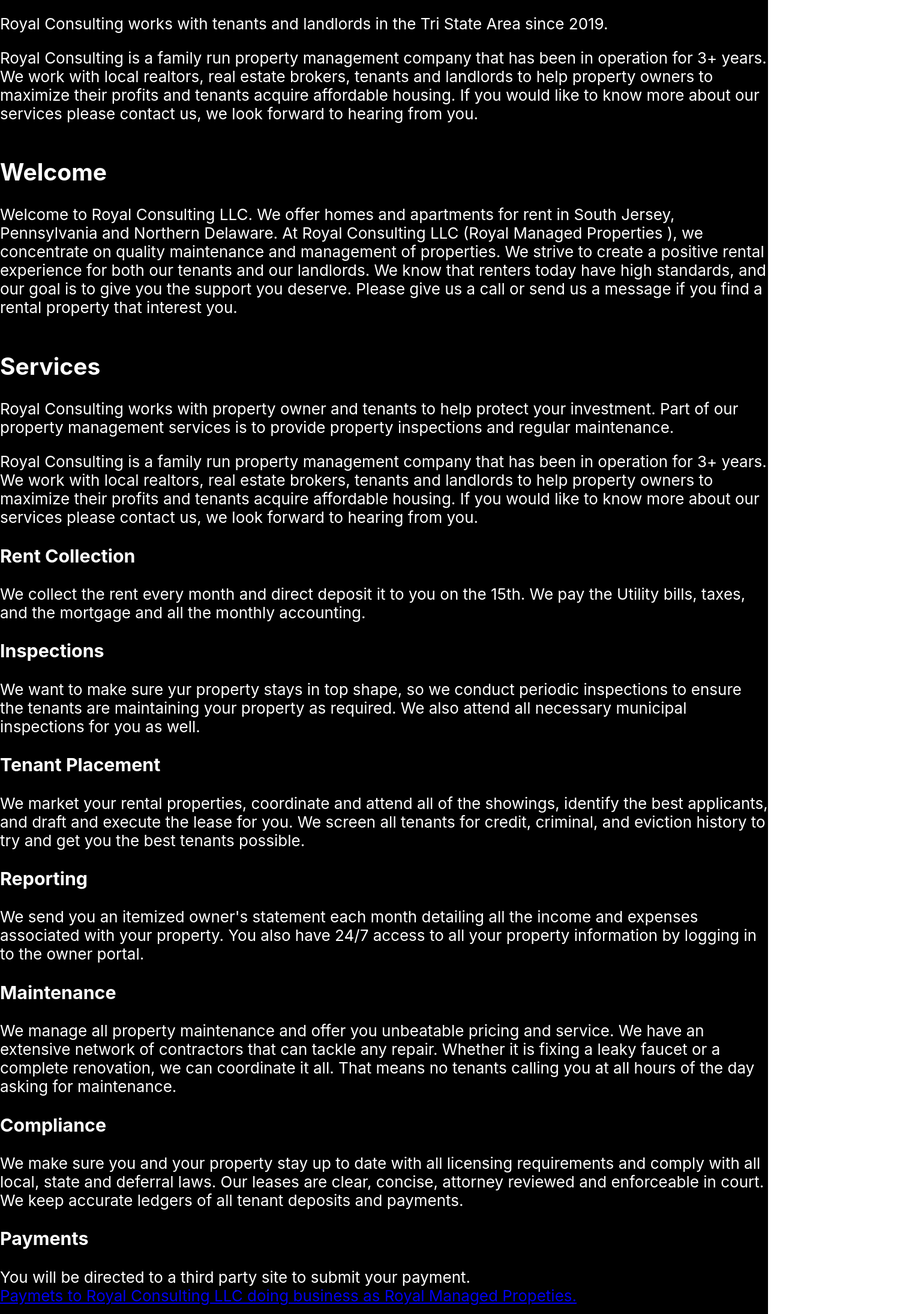
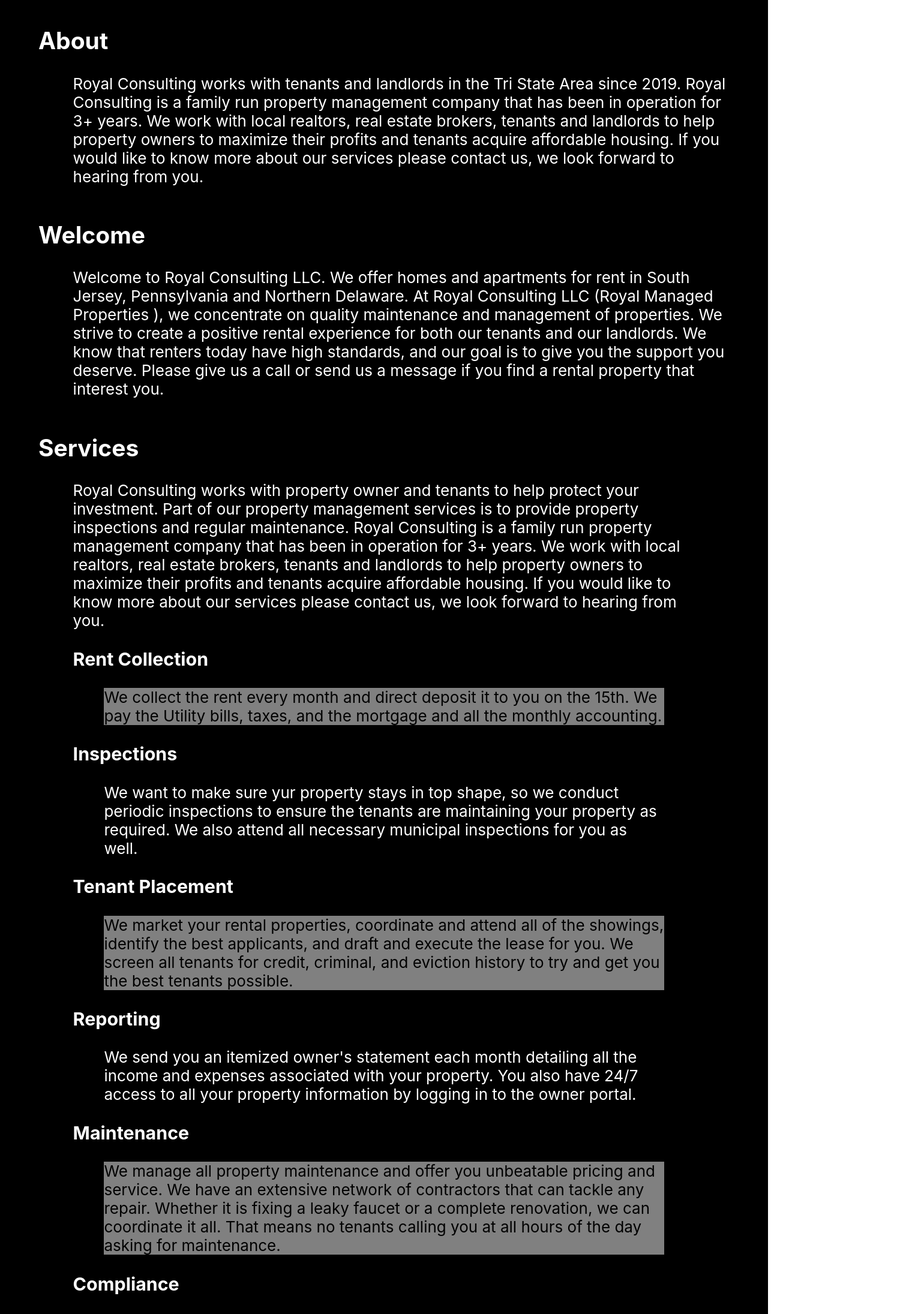
Before and after one commit to croyal01/RoyalConsultingLLC, a React (Create React App) app: page / in a window 1280 px wide. Shown: the part 522-2713 px from the top of the page at 60% size, 1540 px wide, since content can reach past the window. Built offline with nearby package versions, Linux system fonts and the light colour scheme.

Commit message:
Update styling

```diff
--- a/src/About.jsx
+++ b/src/About.jsx
@@ -2,12 +2,9 @@
 const About = () => {
     const CompName = "About";
 return (
-    <div>
+    <div style={{marginLeft:'5%', marginRight:'5%', border:'1px'}}>
         <h2>{CompName}</h2>
-        <p>Royal Consulting works with tenants and landlords in the Tri State Area since 2019.
-
-        </p>
-        <p>
+        <p style={{marginLeft:'5%'}}> Royal Consulting works with tenants and landlords in the Tri State Area since 2019.
         Royal Consulting is a family run property management company that has been in operation for 3+ years.
         We work with local realtors, real estate brokers, tenants and landlords to help property owners to maximize their profits and tenants acquire affordable housing.
         If you would like to know more about our services please contact us, we look forward to hearing from you.
--- a/src/App.css
+++ b/src/App.css
@@ -29,6 +29,16 @@
   color: #61dafb;
 }
 
+.Service-odd
+{
+  background-color:grey;
+  color: black;
+}
+.Service-even
+{
+  background-color: black;
+}
+
 @keyframes App-logo-spin {
   from {
     transform: rotate(0deg);
--- a/src/Header.jsx
+++ b/src/Header.jsx
@@ -3,8 +3,8 @@
 
 const Header = () => {
     return (
-        <div width="100%">
-            <img  src={RMPLogo} alt="Royal Consulting Logo" width="800" height="400" />
+        <div>
+            <img  src={RMPLogo} alt="Royal Consulting Logo" width="1800" height="500" />
             <hr />
         </div>
     );
--- a/src/MgtServices.jsx
+++ b/src/MgtServices.jsx
@@ -1,54 +1,56 @@
 import React from 'react';
+
 const MgtServices = () => {
     const CompName="Services";
+    const cn = "Service-odd";
+    const cn2 = "Service-even";
 return (
 
-    <div width ="60%">
+    <div style={{marginLeft:'5%', marginRight:'5%', border:'1px'}}>
         <h2>{CompName}</h2>
-        <p>Royal Consulting works with property owner and tenants to help protect your investment.
+        <p  style={{marginLeft:'5%', marginRight:'5%'}}> Royal Consulting works with property owner and tenants to help protect your investment.
             Part of our property management services is to provide property inspections and regular maintenance.
-
-        </p>
-        <p>
             Royal Consulting is a family run property management company that has been in operation for 3+ years.
             We work with local realtors, real estate brokers, tenants and landlords to help property owners to
             maximize their profits and tenants acquire affordable housing. If you would like to know more about our services please contact us,
             we look forward to hearing from you.
         </p>
-        <p>
+        <p  style={{marginLeft:'5%', marginRight:'5%'}}>
             <h3>Rent Collection</h3>
-            <p>We collect the rent every month and direct deposit it to you on the 15th.
+            <p className={cn} style={{marginLeft:'5%', marginRight:'5%'}}>We collect the rent every month and direct deposit it to you on the 15th.
             We pay the Utility bills, taxes, and the mortgage and all the monthly accounting. </p>
 
             <h3>
                 Inspections
             </h3>
-            <p>We want to make sure yur property stays in top shape, so we conduct periodic inspections to ensure the tenants are maintaining your property as required.
+            <p className={cn2} style={{marginLeft:'5%', marginRight:'5%'}}>We want to make sure yur property stays in top shape, so we conduct periodic inspections to ensure the tenants are maintaining your property as required.
                We also attend all necessary municipal inspections for you as well.
             </p>
 
             <h3>
                 Tenant Placement
             </h3>
-            <p>We market your rental properties, coordinate and attend all of the showings, identify the best applicants, and draft and execute the lease for you.
+            <p className={cn} style={{marginLeft:'5%', marginRight:'5%'}}>We market your rental properties, coordinate and attend all of the showings, identify the best applicants, and draft and execute the lease for you.
             We screen all tenants for credit, criminal, and eviction history to try and get you the best tenants possible. </p>
 
-            <h3>Reporting</h3>
-            <p>We send you an itemized owner's statement each month detailing all the income and expenses associated with your property.
+            <h3 >Reporting</h3>
+            <p className={cn2} style={{marginLeft:'5%', marginRight:'5%'}}>We send you an itemized owner's statement each month detailing all the income and expenses associated with your property.
                 You also have 24/7 access to all your property information by logging in to the owner portal. </p>
 
             <h3>Maintenance</h3>
-            <p>We manage all property maintenance and offer you unbeatable pricing and service.
+            <p className={cn} style={{marginLeft:'5%', marginRight:'5%'}}>We manage all property maintenance and offer you unbeatable pricing and service.
                 We have an extensive network of contractors that can tackle any repair. Whether it is fixing a leaky faucet or a complete renovation, we can coordinate it all.
                 That means no tenants calling you at all hours of the day asking for maintenance.
             </p>
             <h3>Compliance</h3>
+            <p className={cn2} style={{marginLeft:'5%', marginRight:'5%'}}>
             We make sure you and your property stay up to date with all licensing requirements and comply with all local, state and deferral laws.
             Our leases are clear, concise, attorney reviewed and enforceable in court.
             We keep accurate ledgers of all tenant deposits and payments.
+            </p>
 
             <h3>Payments</h3>
-            <p>
+            <p className={cn} style={{marginLeft:'5%', marginRight:'5%'}}>
                 You will be directed to a third party site to submit your payment. <br />
                 <a href="https://www.rentspree.com/dashboard/rent-payments" alt="Payments" >Paymets to Royal Consulting LLC doing business as Royal Managed Propeties.</a>
             </p>
--- a/src/Welcome.jsx
+++ b/src/Welcome.jsx
@@ -2,9 +2,9 @@
 const Welcome = () => {
 const CompName="Welcome";
 return (
-    <div>
+    <div style={{marginLeft:'5%', marginRight:'5%', border:'1px'}}>
         <h2>{CompName}</h2>
-        <p>Welcome to Royal Consulting LLC.
+        <p style={{marginLeft:'5%'}}> Welcome to Royal Consulting LLC.
             We offer homes and apartments for rent in South Jersey, Pennsylvania and Northern Delaware.
             At Royal Consulting LLC (Royal Managed Properties ), we concentrate on quality maintenance and management of properties.
             We strive to create a positive rental experience for both our tenants and our landlords. We know that renters today have high standards, and
```
